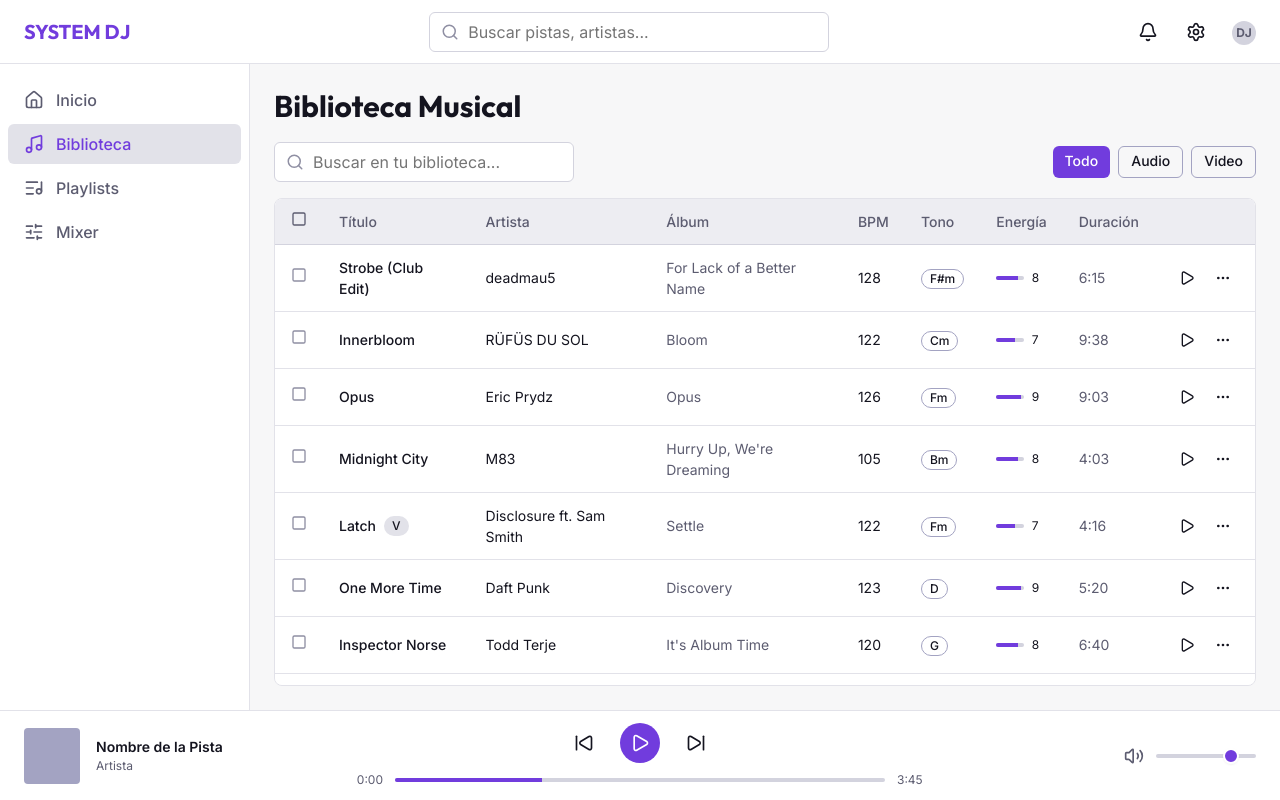
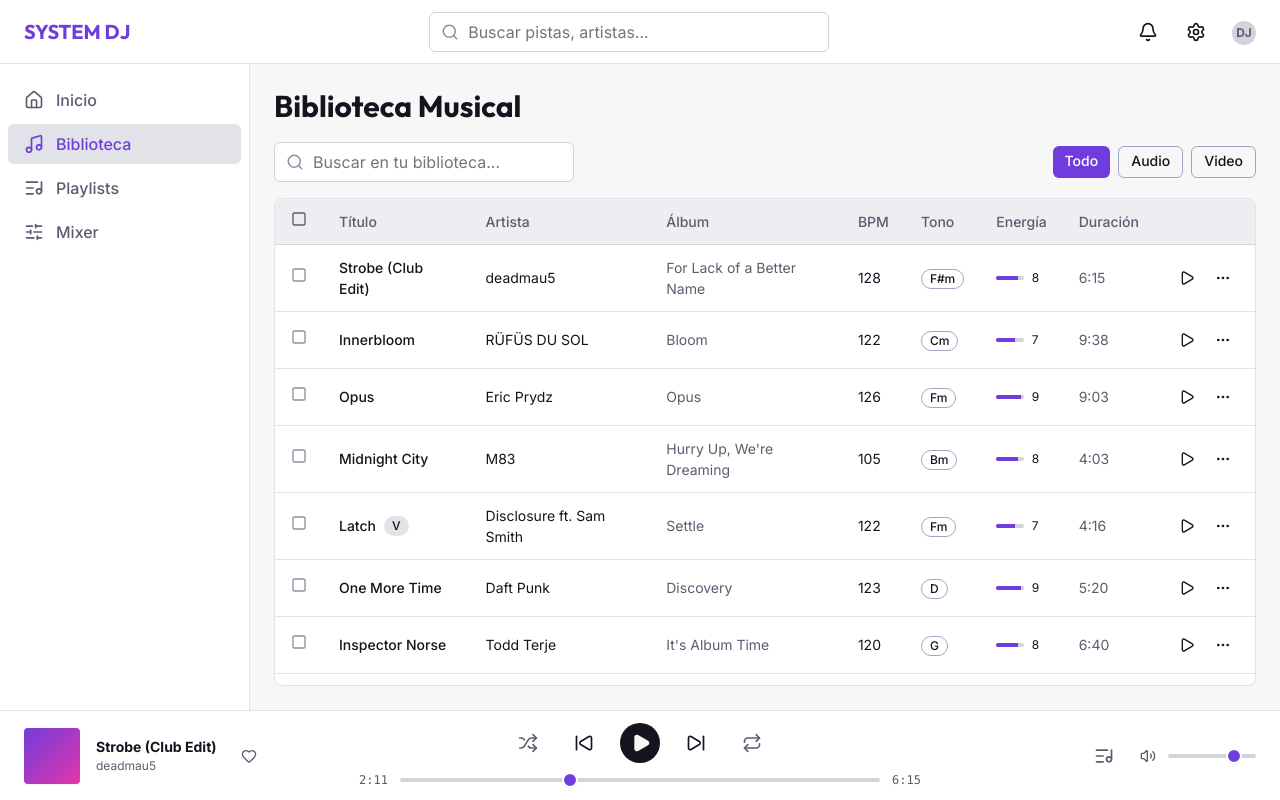
Before and after one commit to Xander-JS/dj_ai_web, a React (Vite) app: page /library in a window 1280 px wide. Built offline with nearby package versions, Linux system fonts and the light colour scheme.

Commit message:
refactorizo barra de reproducción inferior

```diff
--- a/src/i18n/locales/en/translation.json
+++ b/src/i18n/locales/en/translation.json
@@ -45,5 +45,15 @@
     "empty_desc": "Select a playlist from the left or create a new one.",
     "tracks_count": "{{count}} tracks",
     "total_duration": "Total time: {{time}}"
+  },
+  "player": {
+    "play": "Play",
+    "pause": "Pause",
+    "next": "Next track",
+    "prev": "Previous track",
+    "shuffle": "Shuffle",
+    "repeat": "Repeat",
+    "volume": "Volume",
+    "queue": "Playback queue"
   }
 }
--- a/src/i18n/locales/es/translation.json
+++ b/src/i18n/locales/es/translation.json
@@ -45,5 +45,15 @@
     "empty_desc": "Selecciona una playlist de la izquierda o crea una nueva.",
     "tracks_count": "{{count}} pistas",
     "total_duration": "Duración total: {{time}}"
+  },
+  "player": {
+    "play": "Reproducir",
+    "pause": "Pausar",
+    "next": "Siguiente pista",
+    "prev": "Pista anterior",
+    "shuffle": "Aleatorio",
+    "repeat": "Repetir",
+    "volume": "Volumen",
+    "queue": "Cola de reproducción"
   }
 }
--- /dev/null
+++ b/src/layouts/PlayerBar.css
@@ -0,0 +1,112 @@
+.player-bar-container {
+  display: flex;
+  align-items: center;
+  justify-content: space-between;
+  width: 100%;
+  height: 100%;
+  gap: var(--space-8);
+}
+
+.player-track-info {
+  display: flex;
+  align-items: center;
+  gap: var(--space-4);
+  flex: 1;
+  min-width: 0; /* allows truncation */
+}
+
+.player-cover {
+  width: 56px;
+  height: 56px;
+  background-color: var(--color-primary-500);
+  border-radius: var(--radius-sm);
+  flex-shrink: 0;
+  box-shadow: var(--shadow-sm);
+  background-image: linear-gradient(135deg, var(--color-primary-500) 0%, var(--color-secondary-500) 100%);
+}
+
+.player-text-info {
+  display: flex;
+  flex-direction: column;
+  overflow: hidden;
+  white-space: nowrap;
+}
+
+.player-title {
+  font-weight: var(--font-weight-bold);
+  font-size: var(--text-sm);
+  color: var(--text-primary);
+  text-overflow: ellipsis;
+  overflow: hidden;
+}
+
+.player-artist {
+  color: var(--text-secondary);
+  font-size: var(--text-xs);
+  text-overflow: ellipsis;
+  overflow: hidden;
+}
+
+.player-main-controls {
+  flex: 2;
+  display: flex;
+  flex-direction: column;
+  align-items: center;
+  gap: var(--space-2);
+  max-width: 600px;
+}
+
+.player-buttons {
+  display: flex;
+  align-items: center;
+  gap: var(--space-4);
+}
+
+.player-play-btn {
+  width: 40px;
+  height: 40px;
+  border-radius: var(--radius-full);
+  display: flex;
+  align-items: center;
+  justify-content: center;
+  background-color: var(--text-primary);
+  color: var(--bg-base);
+  transition: transform var(--transition-fast);
+}
+
+.player-play-btn:hover {
+  transform: scale(1.05);
+}
+
+.player-timeline {
+  display: flex;
+  align-items: center;
+  width: 100%;
+  gap: var(--space-3);
+}
+
+.player-time {
+  font-size: var(--text-xs);
+  color: var(--text-secondary);
+  width: 40px;
+  font-family: var(--font-family-mono);
+}
+
+.player-time.left {
+  text-align: right;
+}
+
+.player-extra-controls {
+  flex: 1;
+  display: flex;
+  align-items: center;
+  justify-content: flex-end;
+  gap: var(--space-3);
+}
+
+.player-volume-container {
+  display: flex;
+  align-items: center;
+  gap: var(--space-2);
+  width: 120px;
+}
--- a/src/layouts/PlayerBar.tsx
+++ b/src/layouts/PlayerBar.tsx
@@ -1,49 +1,120 @@
-import React from 'react';
-import { Play, SkipBack, SkipForward, Volume2 } from 'lucide-react';
+import React, { useState } from 'react';
+import { useTranslation } from 'react-i18next';
+import {
+  Play, Pause, SkipBack, SkipForward,
+  Volume2, VolumeX, Shuffle, Repeat, ListMusic, Heart
+} from 'lucide-react';
 import { IconButton } from '../components/ui/IconButton';
-import { Progress } from '../components/ui/Progress';
 import { Slider } from '../components/ui/Slider';
+import { clsx } from 'clsx';
+import './PlayerBar.css';
 
 export const PlayerBar: React.FC = () => {
+  const { t } = useTranslation();
+  const [isPlaying, setIsPlaying] = useState(false);
+  const [volume, setVolume] = useState(80);
+  const [isMuted, setIsMuted] = useState(false);
+  const [isShuffle, setIsShuffle] = useState(false);
+  const [isRepeat, setIsRepeat] = useState(false);
+  const [isLiked, setIsLiked] = useState(false);
+
+  // Simulated playback progress
+  const [progress, setProgress] = useState(35); // 0-100%
+
+  const togglePlay = () => setIsPlaying(!isPlaying);
+  const toggleMute = () => setIsMuted(!isMuted);
+
   return (
-    <footer className="layout-player" style={{ justifyContent: 'space-between', gap: 'var(--space-8)' }}>
-      {/* Track Info */}
-      <div style={{ display: 'flex', alignItems: 'center', gap: 'var(--space-4)', flex: 1 }}>
-        <div style={{ width: '56px', height: '56px', backgroundColor: 'var(--border-strong)', borderRadius: 'var(--radius-sm)' }}></div>
-        <div>
-          <div style={{ fontWeight: 'var(--font-weight-semibold)', fontSize: 'var(--text-sm)' }}>Nombre de la Pista</div>
-          <div style={{ color: 'var(--text-secondary)', fontSize: 'var(--text-xs)' }}>Artista</div>
+    <footer className="layout-player">
+      <div className="player-bar-container">
+
+        {/* Track Info */}
+        <div className="player-track-info">
+          <div className="player-cover"></div>
+          <div className="player-text-info">
+            <div className="player-title">Strobe (Club Edit)</div>
+            <div className="player-artist">deadmau5</div>
+          </div>
+          <IconButton
+            icon={<Heart size={16} fill={isLiked ? "var(--color-primary-500)" : "none"} color={isLiked ? "var(--color-primary-500)" : "var(--text-secondary)"} />}
+            size="sm"
+            onClick={() => setIsLiked(!isLiked)}
+          />
         </div>
-      </div>
 
-      {/* Controls & Progress */}
-      <div style={{ flex: 2, display: 'flex', flexDirection: 'column', alignItems: 'center', gap: 'var(--space-2)' }}>
-        <div style={{ display: 'flex', alignItems: 'center', gap: 'var(--space-4)' }}>
-          <IconButton icon={<SkipBack size={20} />} />
+        {/* Main Controls & Progress */}
+        <div className="player-main-controls">
+          <div className="player-buttons">
+            <IconButton
+              icon={<Shuffle size={18} />}
+              title={t('player.shuffle')}
+              style={{ color: isShuffle ? 'var(--color-primary-500)' : 'var(--text-secondary)' }}
+              onClick={() => setIsShuffle(!isShuffle)}
+            />
+            <IconButton
+              icon={<SkipBack size={20} />}
+              title={t('player.prev')}
+              style={{ color: 'var(--text-primary)' }}
+            />
+
+            <button
+              className="player-play-btn"
+              onClick={togglePlay}
+              title={isPlaying ? t('player.pause') : t('player.play')}
+            >
+              {isPlaying ? <Pause size={20} fill="currentColor" /> : <Play size={20} fill="currentColor" style={{ marginLeft: '2px' }} />}
+            </button>
+
+            <IconButton
+              icon={<SkipForward size={20} />}
+              title={t('player.next')}
+              style={{ color: 'var(--text-primary)' }}
+            />
+            <IconButton
+              icon={<Repeat size={18} />}
+              title={t('player.repeat')}
+              style={{ color: isRepeat ? 'var(--color-primary-500)' : 'var(--text-secondary)' }}
+              onClick={() => setIsRepeat(!isRepeat)}
+            />
+          </div>
+
+          <div className="player-timeline">
+            <span className="player-time left">2:11</span>
+            <div style={{ flex: 1, display: 'flex', alignItems: 'center' }}>
+              <Slider
+                value={progress}
+                onChange={(e) => setProgress(Number(e.target.value))}
+              />
+            </div>
+            <span className="player-time">6:15</span>
+          </div>
+        </div>
+
+        {/* Extra Controls */}
+        <div className="player-extra-controls">
           <IconButton
-            icon={<Play size={24} />}
-            variant="primary"
-            style={{
-              width: '40px', height: '40px',
-              borderRadius: 'var(--radius-full)',
-              display: 'flex', alignItems: 'center', justifyContent: 'center'
-            }}
+            icon={<ListMusic size={18} />}
+            title={t('player.queue')}
+            style={{ color: 'var(--text-secondary)' }}
           />
-          <IconButton icon={<SkipForward size={20} />} />
+          <div className="player-volume-container">
+            <IconButton
+              icon={isMuted || volume === 0 ? <VolumeX size={18} /> : <Volume2 size={18} />}
+              size="sm"
+              style={{ color: 'var(--text-secondary)' }}
+              onClick={toggleMute}
+              title={t('player.volume')}
+            />
+            <Slider
+              value={isMuted ? 0 : volume}
+              onChange={(e) => {
+                setVolume(Number(e.target.value));
+                if (isMuted) setIsMuted(false);
+              }}
+            />
+          </div>
         </div>
-        <div style={{ display: 'flex', alignItems: 'center', width: '100%', gap: 'var(--space-3)' }}>
-          <span style={{ fontSize: 'var(--text-xs)', color: 'var(--text-secondary)', width: '35px', textAlign: 'right' }}>0:00</span>
-          <Progress value={30} size="sm" style={{ flex: 1 }} />
-          <span style={{ fontSize: 'var(--text-xs)', color: 'var(--text-secondary)', width: '35px' }}>3:45</span>
-        </div>
-      </div>
 
-      {/* Extra Controls (Volume) */}
-      <div style={{ flex: 1, display: 'flex', alignItems: 'center', justifyContent: 'flex-end', gap: 'var(--space-3)' }}>
-        <Volume2 size={20} style={{ color: 'var(--text-secondary)' }} />
-        <div style={{ width: '100px' }}>
-          <Slider defaultValue={80} />
-        </div>
       </div>
     </footer>
   );
```
